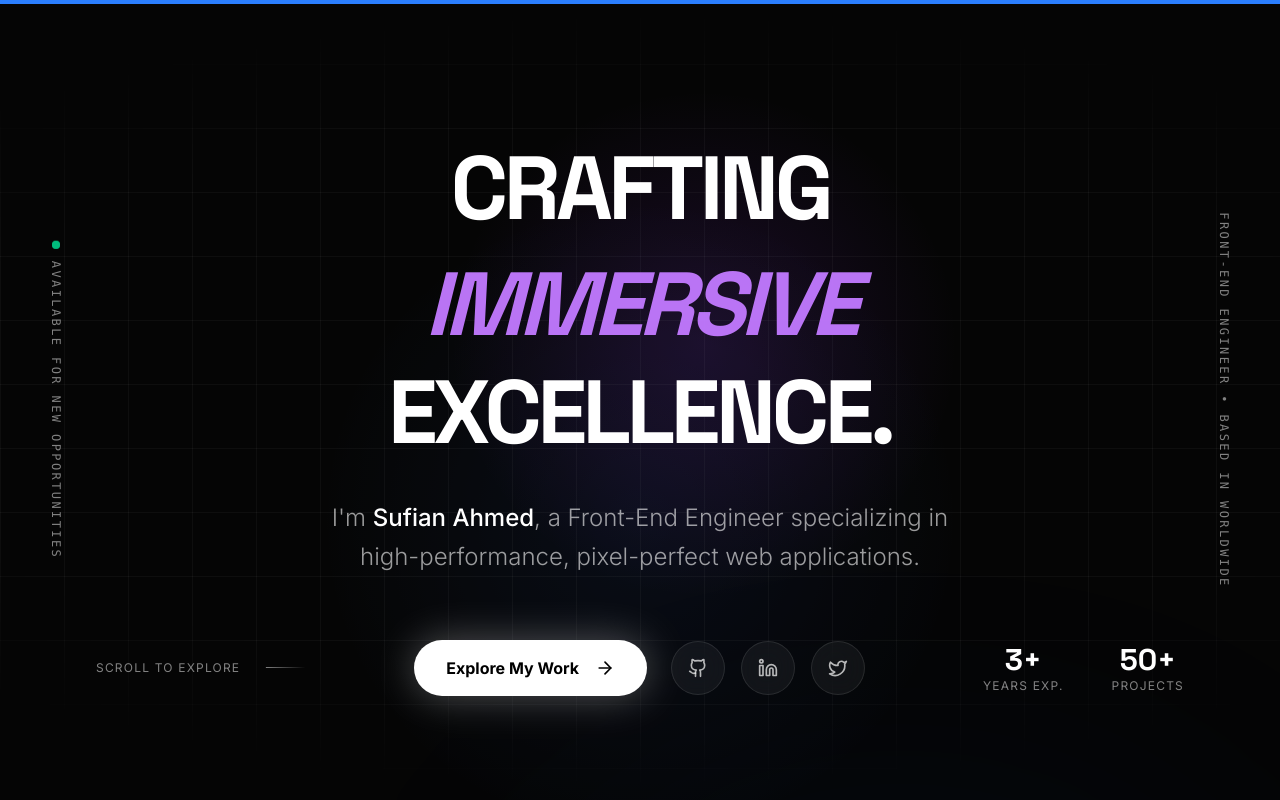
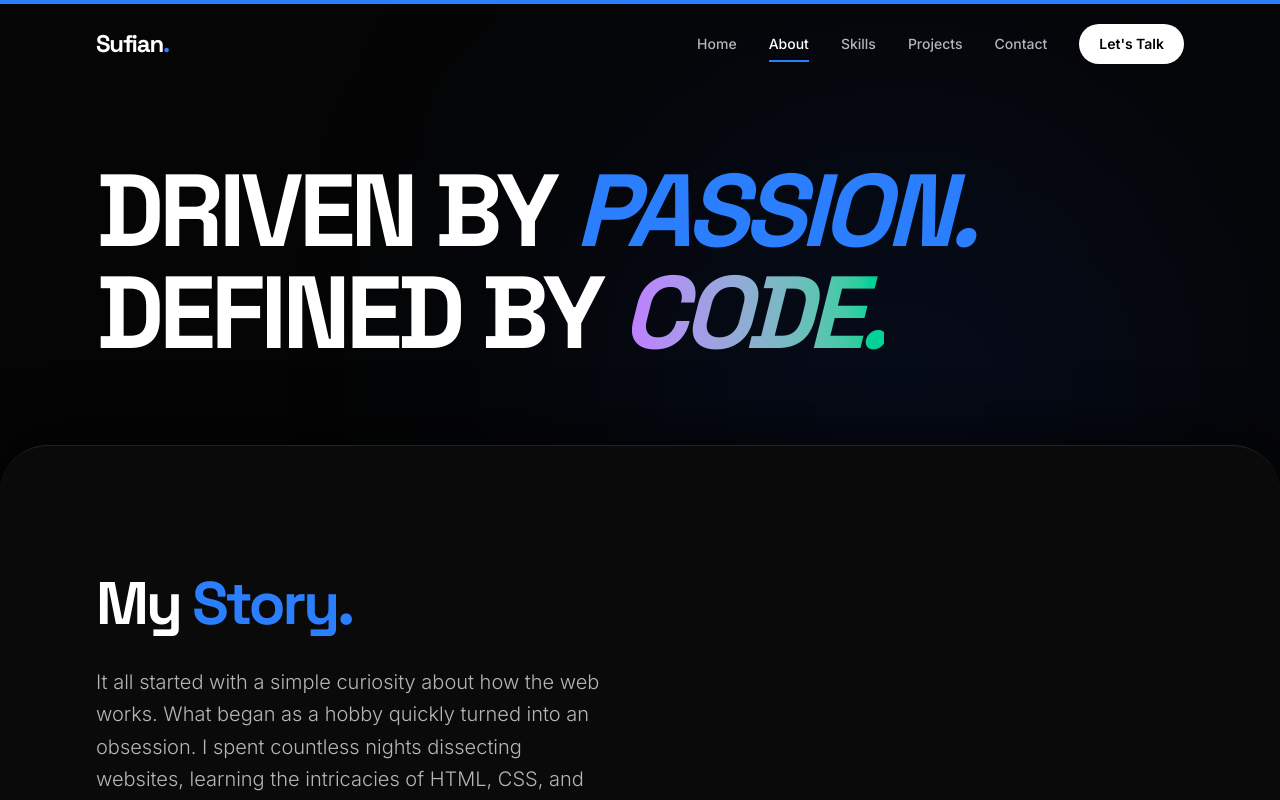
Before and after one commit to sofyan-ahmed511/Sufian_Portfolio, a Next.js app: page /about in a window 1280 px wide. Shown: the top 800 px of the page. Built offline with nearby package versions, Linux system fonts and the light colour scheme.

Commit message:
Refactor Navbar component for improved mobile menu functionality and enhance scroll behavior detection

```diff
--- a/components/Hero.tsx
+++ b/components/Hero.tsx
@@ -27,9 +27,9 @@ export default function Hero() {
       {/* Grid Background */}
       <div className="absolute inset-0 bg-[linear-gradient(to_right,#ffffff0a_1px,transparent_1px),linear-gradient(to_bottom,#ffffff0a_1px,transparent_1px)] bg-[size:4rem_4rem] [mask-image:radial-gradient(ellipse_80%_50%_at_50%_50%,#000_70%,transparent_100%)]" />
 
-      {/* Glowing Orbs - Optimized with radial gradients instead of heavy blur filters */}
-      <div className="absolute top-1/4 left-1/4 w-[50vw] h-[50vw] bg-[radial-gradient(circle_at_center,rgba(37,99,235,0.15)_0%,transparent_70%)] mix-blend-screen pointer-events-none animate-pulse" />
-      <div className="absolute bottom-1/4 right-1/4 w-[40vw] h-[40vw] bg-[radial-gradient(circle_at_center,rgba(147,51,234,0.15)_0%,transparent_70%)] mix-blend-screen pointer-events-none" />
+      {/* Glowing Orbs */}
+      <div className="absolute top-1/4 left-1/4 w-[50vw] h-[50vw] bg-blue-600/20 rounded-full blur-[120px] mix-blend-screen pointer-events-none animate-pulse" />
+      <div className="absolute bottom-1/4 right-1/4 w-[40vw] h-[40vw] bg-purple-600/20 rounded-full blur-[120px] mix-blend-screen pointer-events-none" />
 
       {/* Left Vertical Text */}
       <motion.div
--- a/components/Navbar.tsx
+++ b/components/Navbar.tsx
@@ -2,155 +2,142 @@
 
 import { useState, useEffect } from 'react';
 import { motion, AnimatePresence } from 'motion/react';
-import { ArrowRight, Github, Linkedin, Twitter } from 'lucide-react';
+import { Menu, X } from 'lucide-react';
 import Link from 'next/link';
+import { usePathname } from 'next/navigation';
 
-const words = [
-  { text: "DIGITAL", color: "text-blue-400" },
-  { text: "SCALABLE", color: "text-emerald-400" },
-  { text: "IMMERSIVE", color: "text-purple-400" },
-  { text: "INTERACTIVE", color: "text-orange-400" }
+const navLinks = [
+  { name: 'Home', href: '/' },
+  { name: 'About', href: '/about' },
+  { name: 'Skills', href: '/skills' },
+  { name: 'Projects', href: '/projects' },
+  { name: 'Contact', href: '/contact' },
 ];
 
-export default function Hero() {
-  const [index, setIndex] = useState(0);
+export default function Navbar() {
+  const [isScrolled, setIsScrolled] = useState(false);
+  const [isMobileMenuOpen, setIsMobileMenuOpen] = useState(false);
+  const pathname = usePathname();
 
   useEffect(() => {
-    const interval = setInterval(() => {
-      setIndex((prev) => (prev + 1) % words.length);
-    }, 3000);
-    return () => clearInterval(interval);
+    const handleScroll = () => {
+      setIsScrolled(window.scrollY > 50);
+    };
+    window.addEventListener('scroll', handleScroll);
+    return () => window.removeEventListener('scroll', handleScroll);
   }, []);
 
+  useEffect(() => {
+    if (isMobileMenuOpen) {
+      document.body.style.overflow = 'hidden';
+    } else {
+      document.body.style.overflow = 'unset';
+    }
+    return () => { document.body.style.overflow = 'unset'; };
+  }, [isMobileMenuOpen]);
+
   return (
-    <section className="relative w-full h-screen flex items-center justify-center overflow-hidden bg-[#050505]">
-      {/* Grid Background */}
-      <div className="absolute inset-0 bg-[linear-gradient(to_right,#ffffff0a_1px,transparent_1px),linear-gradient(to_bottom,#ffffff0a_1px,transparent_1px)] bg-[size:4rem_4rem] [mask-image:radial-gradient(ellipse_80%_50%_at_50%_50%,#000_70%,transparent_100%)]" />
+    <motion.header
+      initial={{ y: -100 }}
+      animate={{ y: 0 }}
+      transition={{ duration: 0.8, ease: [0.16, 1, 0.3, 1] }}
+      className={`fixed top-0 left-0 right-0 z-50 transition-all duration-300 ${
+        isScrolled ? 'bg-[#050505]/80 backdrop-blur-md border-b border-white/10 py-4' : 'bg-transparent py-6'
+      }`}
+    >
+      <div className="w-full px-6 md:px-12 lg:px-24 flex items-center justify-between relative z-[101]">
+        <Link href="/" className="text-2xl font-display font-bold tracking-tighter text-white">
+          Sufian<span className="text-blue-500">.</span>
+        </Link>
 
-      {/* Glowing Orbs - Optimized with radial gradients instead of heavy blur filters */}
-      <div className="absolute top-1/4 left-1/4 w-[50vw] h-[50vw] bg-[radial-gradient(circle_at_center,rgba(37,99,235,0.15)_0%,transparent_70%)] mix-blend-screen pointer-events-none animate-pulse" />
-      <div className="absolute bottom-1/4 right-1/4 w-[40vw] h-[40vw] bg-[radial-gradient(circle_at_center,rgba(147,51,234,0.15)_0%,transparent_70%)] mix-blend-screen pointer-events-none" />
+        {/* Desktop Nav */}
+        <nav className="hidden md:flex items-center gap-8">
+          {navLinks.map((link) => {
+            const isActive = pathname === link.href;
+            return (
+              <Link
+                key={link.name}
+                href={link.href}
+                className={`text-sm font-medium transition-colors relative ${isActive ? 'text-white' : 'text-white/70 hover:text-white'}`}
+              >
+                {link.name}
+                {isActive && (
+                  <motion.div
+                    layoutId="navbar-indicator"
+                    className="absolute -bottom-2 left-0 right-0 h-0.5 bg-blue-500"
+                    transition={{ type: "spring", stiffness: 300, damping: 30 }}
+                  />
+                )}
+              </Link>
+            );
+          })}
+          <Link
+            href="/contact"
+            className="px-5 py-2.5 rounded-full bg-white text-black text-sm font-semibold hover:bg-gray-200 transition-colors"
+          >
+            Let&apos;s Talk
+          </Link>
+        </nav>
 
-      {/* Left Vertical Text */}
-      <motion.div
-        initial={{ opacity: 0, x: -20 }}
-        animate={{ opacity: 1, x: 0 }}
-        transition={{ duration: 1, delay: 0.8, ease: [0.16, 1, 0.3, 1] }}
-        className="absolute left-6 md:left-12 top-1/2 -translate-y-1/2 hidden lg:flex items-center gap-4 z-20"
-        style={{ writingMode: 'vertical-rl', transform: 'rotate(180deg)' }}
-      >
-        <div className="flex items-center gap-3">
-          <span className="relative flex h-2 w-2">
-            <span className="animate-ping absolute inline-flex h-full w-full rounded-full bg-emerald-400 opacity-75"></span>
-            <span className="relative inline-flex rounded-full h-2 w-2 bg-emerald-500"></span>
-          </span>
-          <span className="text-xs font-mono text-white/50 uppercase tracking-[0.2em]">Available for new opportunities</span>
-        </div>
-      </motion.div>
+        {/* Mobile Menu Toggle */}
+        <button
+          className="md:hidden text-white"
+          onClick={() => setIsMobileMenuOpen(!isMobileMenuOpen)}
+        >
+          {isMobileMenuOpen ? <X size={24} /> : <Menu size={24} />}
+        </button>
+      </div>
 
-      {/* Right Vertical Text */}
-      <motion.div
-        initial={{ opacity: 0, x: 20 }}
-        animate={{ opacity: 1, x: 0 }}
-        transition={{ duration: 1, delay: 0.8, ease: [0.16, 1, 0.3, 1] }}
-        className="absolute right-6 md:right-12 top-1/2 -translate-y-1/2 hidden lg:flex items-center gap-4 z-20"
-        style={{ writingMode: 'vertical-rl' }}
-      >
-        <span className="text-xs font-mono text-white/50 uppercase tracking-[0.2em]">Front-End Engineer • Based in Worldwide</span>
-      </motion.div>
-
-      <div className="w-full px-6 md:px-24 relative z-10 flex flex-col items-center justify-center text-center mt-10">
-
-        <motion.h1
-          initial={{ opacity: 0, y: 40 }}
-          animate={{ opacity: 1, y: 0 }}
-          transition={{ duration: 1, delay: 0.4, ease: [0.16, 1, 0.3, 1] }}
-          className="text-[12vw] md:text-[9vw] lg:text-[7vw] font-display font-bold tracking-tighter leading-none text-white w-full flex flex-col items-center justify-center gap-2 md:gap-4"
-        >
-          <span>CRAFTING</span>
-          <div className="h-[14vw] md:h-[10vw] lg:h-[8vw] overflow-hidden relative w-full max-w-[800px] text-center flex items-center justify-center">
-            <AnimatePresence mode="wait">
-              <motion.span
-                key={index}
-                initial={{ y: 80, opacity: 0 }}
-                animate={{ y: 0, opacity: 1 }}
-                exit={{ y: -80, opacity: 0 }}
-                transition={{ duration: 0.5, ease: "easeOut" }}
-                className={`absolute italic ${words[index].color}`}
+      {/* Mobile Nav Overlay */}
+      <AnimatePresence>
+        {isMobileMenuOpen && (
+          <motion.div
+            initial={{ x: '100%' }}
+            animate={{ x: 0 }}
+            exit={{ x: '100%' }}
+            transition={{ duration: 0.4, ease: [0.22, 1, 0.36, 1] }}
+            className="fixed inset-0 z-[100] bg-[#050505] flex flex-col justify-center items-center md:hidden h-[100dvh] w-screen will-change-transform"
+          >
+            <div className="flex flex-col items-center gap-8 relative z-10 w-full px-6">
+              {navLinks.map((link, i) => {
+                const isActive = pathname === link.href;
+                return (
+                  <motion.div
+                    key={link.name}
+                    initial={{ opacity: 0, x: 50 }}
+                    animate={{ opacity: 1, x: 0 }}
+                    exit={{ opacity: 0, x: 20 }}
+                    transition={{ delay: 0.1 + i * 0.1, duration: 0.4, ease: "easeOut" }}
+                  >
+                    <Link
+                      href={link.href}
+                      onClick={() => setIsMobileMenuOpen(false)}
+                      className={`text-5xl font-display font-bold tracking-tighter ${isActive ? 'text-blue-400' : 'text-white hover:text-blue-400'} transition-colors`}
+                    >
+                      {link.name}
+                    </Link>
+                  </motion.div>
+                );
+              })}
+              <motion.div
+                initial={{ opacity: 0, y: 50 }}
+                animate={{ opacity: 1, y: 0 }}
+                exit={{ opacity: 0, y: 20 }}
+                transition={{ delay: 0.1 + navLinks.length * 0.1, duration: 0.4, ease: "easeOut" }}
+                className="mt-8"
               >
-                {words[index].text}
-              </motion.span>
-            </AnimatePresence>
-            {/* Invisible placeholder to maintain width */}
-            <span className="opacity-0 pointer-events-none italic">INTERACTIVE</span>
-          </div>
-          <span>EXCELLENCE.</span>
-        </motion.h1>
-
-        <motion.p
-          initial={{ opacity: 0, y: 20 }}
-          animate={{ opacity: 1, y: 0 }}
-          transition={{ duration: 1, delay: 0.6, ease: [0.16, 1, 0.3, 1] }}
-          className="mt-6 md:mt-10 text-lg md:text-xl lg:text-2xl text-white/60 max-w-2xl font-light leading-relaxed"
-        >
-          I&apos;m <span className="text-white font-medium">Sufian Ahmed</span>, a Front-End Engineer specializing in high-performance, pixel-perfect web applications.
-        </motion.p>
-
-        {/* Bottom Stats / Highlights / Links */}
-        <motion.div
-          initial={{ opacity: 0, y: 20 }}
-          animate={{ opacity: 1, y: 0 }}
-          transition={{ duration: 1, delay: 1.0, ease: [0.16, 1, 0.3, 1] }}
-          className="mt-12 md:mt-16 w-full flex flex-col md:flex-row items-center justify-between gap-8 md:gap-6"
-        >
-           {/* Left: Scroll to explore */}
-           <div className="flex items-center justify-center gap-2 text-white/50 text-xs uppercase tracking-widest order-3 md:order-1 w-full md:w-auto mt-4 md:mt-0">
-             <span>Scroll to explore</span>
-             <motion.div
-               animate={{ x: [0, 10, 0] }}
-               transition={{ duration: 2, repeat: Infinity, ease: "easeInOut" }}
-               className="w-10 h-[1px] bg-gradient-to-r from-white/50 to-transparent ml-2"
-             />
-           </div>
-
-           {/* Middle: Links */}
-           <div className="flex flex-col sm:flex-row items-center justify-center gap-4 sm:gap-6 order-1 md:order-2 w-full md:w-auto">
-             <Link
-               href="/projects"
-               className="group relative flex items-center justify-center gap-2 sm:gap-4 px-8 py-4 rounded-full bg-white text-black font-bold text-sm sm:text-base hover:scale-105 transition-all duration-300 shadow-[0_0_40px_rgba(255,255,255,0.3)] hover:shadow-[0_0_60px_rgba(255,255,255,0.5)] overflow-hidden w-full sm:w-auto"
-             >
-               <div className="absolute inset-0 bg-gradient-to-r from-gray-200 to-white opacity-0 group-hover:opacity-100 transition-opacity" />
-               <span className="relative z-10 whitespace-nowrap">Explore My Work</span>
-               <ArrowRight className="relative z-10 group-hover:translate-x-2 transition-transform" size={20} />
-             </Link>
-
-             <div className="flex items-center justify-center gap-4 w-full sm:w-auto">
-               {[
-                 { icon: Github, href: '#' },
-                 { icon: Linkedin, href: '#' },
-                 { icon: Twitter, href: '#' }
-               ].map((social, i) => (
-                 <a key={i} href={social.href} className="p-4 rounded-full border border-white/10 bg-white/5 hover:bg-white/10 hover:scale-110 transition-all text-white/70 hover:text-white backdrop-blur-md flex-1 sm:flex-none flex justify-center">
-                   <social.icon size={20} />
-                 </a>
-               ))}
-             </div>
-           </div>
-
-           {/* Right: Stats */}
-           <div className="flex flex-row sm:flex-row items-center justify-center gap-4 sm:gap-8 lg:gap-12 order-2 md:order-3 w-full md:w-auto">
-             <div className="flex flex-col items-center justify-center bg-white/5 border border-white/10 rounded-2xl px-6 py-3 w-full sm:w-auto md:bg-transparent md:border-none md:p-0">
-               <p className="text-2xl lg:text-3xl font-display font-bold text-white">3+</p>
-               <p className="text-[10px] sm:text-xs text-white/50 uppercase tracking-widest mt-1 md:mt-0">Years Exp.</p>
-             </div>
-             <div className="flex flex-col items-center justify-center bg-white/5 border border-white/10 rounded-2xl px-6 py-3 w-full sm:w-auto md:bg-transparent md:border-none md:p-0">
-               <p className="text-2xl lg:text-3xl font-display font-bold text-white">50+</p>
-               <p className="text-[10px] sm:text-xs text-white/50 uppercase tracking-widest mt-1 md:mt-0">Projects</p>
-             </div>
-           </div>
-        </motion.div>
-
-      </div>
-    </section>
+                <Link
+                  href="/contact"
+                  onClick={() => setIsMobileMenuOpen(false)}
+                  className="px-8 py-4 rounded-full bg-white text-black text-xl font-bold hover:bg-gray-200 transition-colors inline-block"
+                >
+                  Let&apos;s Talk
+                </Link>
+              </motion.div>
+            </div>
+          </motion.div>
+        )}
+      </AnimatePresence>
+    </motion.header>
   );
 }
```
Lines whose indentation alone changed are shown as unchanged.
